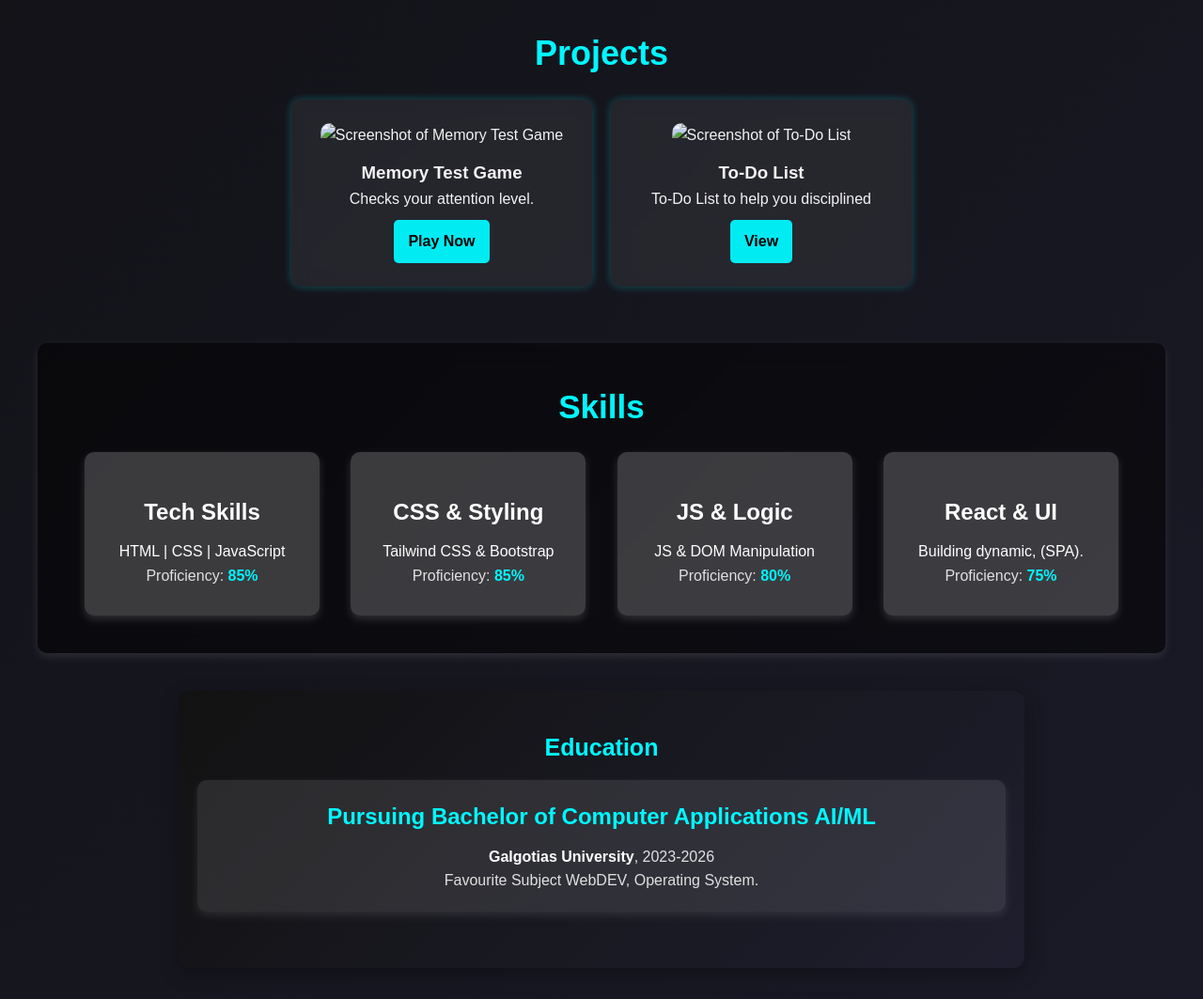
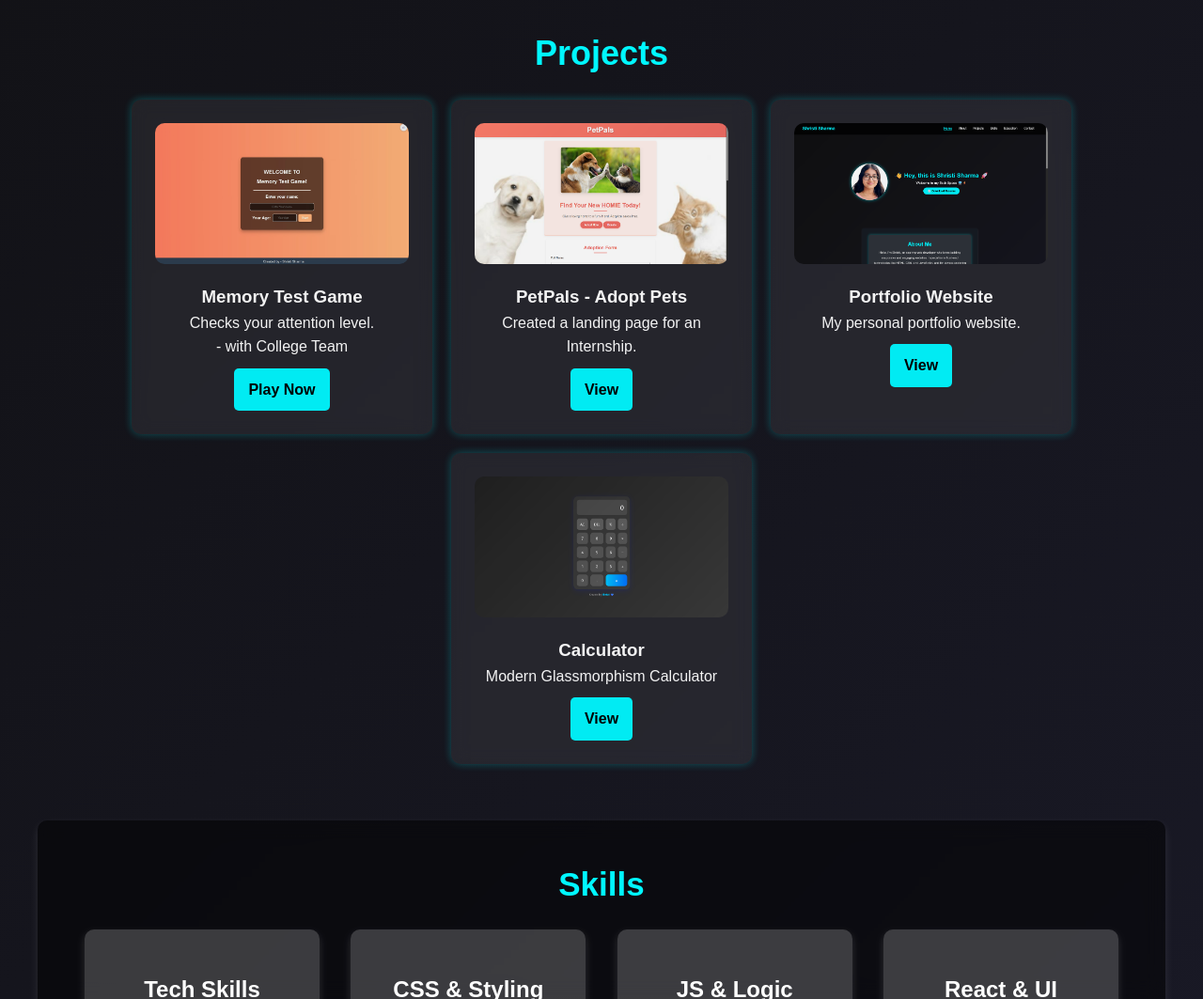
Before and after one commit to ShristiSharma2202/my-Portfolio, a plain HTML site: page index.html in a window 1280 px wide. Shown: the part 1120-2183 px from the top of the page at 94% size. Drawn offline with Linux system fonts and the light colour scheme.

Commit message:
Update index.html

```diff
--- a/index.html
+++ b/index.html
@@ -1,18 +1,22 @@
 <!DOCTYPE html>
 <html lang="en">
+
 <head>
     <meta charset="UTF-8">
     <meta name="viewport" content="width=device-width, initial-scale=1.0">
-    <meta name="description" content="Explore the tech portfolio of a developer showcasing innovative projects in AI, web development, and more.">
-    <meta name="keywords" content="tech portfolio, web development, AI, JavaScript, Python, React, Node.js, portfolio, projects">
+    <meta name="description"
+        content="Explore the tech portfolio of a developer showcasing innovative projects in AI, web development, and more.">
+    <meta name="keywords"
+        content="tech portfolio, web development, AI, JavaScript, Python, React, Node.js, portfolio, projects">
     <meta name="author" content="Your Name">
     <meta name="robots" content="index, follow">
     <title>Shristi Sharma</title>
     <link rel="stylesheet" href="style.css">
 </head>
+
 <body>
 
-    <!-- Header -->
+
     <header>
         <div class="logo" role="banner">
             Shristi <span>Sharma</span>
@@ -30,9 +34,8 @@
         <div class="menu-toggle" onclick="toggleMenu()" aria-label="Toggle menu">☰</div>
     </header>
 
-    <!-- Hero Section with Profile Image -->
     <section id="hero" class="hero" aria-labelledby="hero-heading">
-        <img src="profile.jpg" alt="Profile Image of Developer" class="profile-img">
+        <img src="/images/profile.jpg" alt="Profile Image of Developer" class="profile-img">
         <div class="hero-content">
             <h1 id="hero-heading">
                 <span class="word">👋 Hey,</span>
@@ -43,50 +46,72 @@
             </h1>
 
             <p class="stamped-text">Welcome to my Tech Space 🖥️⚡</p>
-            <a href="resume.pdf" class="btn" download="Shristi_Sharma_Resume.pdf" aria-label="Download Resume">
-                📄 Download Resume
+            <a href="https://www.linkedin.com/in/shristi-sharma-a61946306/" class="btn" target="_blank"
+                rel="noopener noreferrer" aria-label="Connect on LinkedIn">
+                🔗 Connect on LinkedIn
             </a>
 
         </div>
     </section>
 
-    <!-- About Section -->
     <section id="about">
         <div class="about-container">
             <h2>About Me</h2>
-            <p>Hello, I'm Shristi, an aspiring web developer who loves building responsive and engaging websites. I specialize in front-end technologies like HTML, CSS, and JavaScript, and I'm always exploring new ways to improve user experience. In my free time, I enjoy experimenting with new frameworks, contributing to open-source, and learning about AI and machine learning.</p>
+            <p>Hello, I'm Shristi, an aspiring web developer who loves building responsive and engaging websites. I
+                specialize in front-end technologies like HTML, CSS, and JavaScript, and I'm always exploring new ways
+                to improve user experience. In my free time, I enjoy experimenting with new frameworks, contributing to
+                open-source, and learning about AI and machine learning.</p>
             <br>
             <p>Feel free to reach out to discuss projects, collaborations!</p>
         </div>
     </section>
 
-
-    <!-- Projects -->
     <section id="projects">
         <h2>Projects</h2>
         <div class="projects-container">
+
             <div class="project-card">
-                <img src="project1.jpg" alt="Screenshot of Memory Test Game">
+                <img src="/images/memorytestgame.jpg" alt="Screenshot of Memory Test Game">
                 <h3>Memory Test Game</h3>
-                <p>Checks your attention level.</p>
-                <a href="https://tusharjha2202.github.io/MemoryTestGame/" class="btn" target="_blank" aria-label="Play Game">Play Now</a>
+                <p>Checks your attention level.<br> - with College Team</p>
+                <a href="https://tusharjha2202.github.io/MemoryTestGame/" class="btn" target="_blank"
+                    aria-label="Play Game">Play Now</a>
             </div>
+
             <div class="project-card">
-                <img src="project2.jpg" alt="Screenshot of To-Do List">
-                <h3>To-Do List</h3>
-                <p>To-Do List to help you disciplined</p>
-                <a href="#" class="btn" target="_blank" aria-label="#">View</a>
+                <img src="/images/landingPage.png" alt="Screenshot of Portfolio Website">
+                <h3>PetPals - Adopt Pets</h3>
+                <p>Created a landing page for an Internship. </p>
+                <a href="https://tusharjha2202.github.io/my-Portfolio/" class="btn" target="_blank"
+                    aria-label="View">View</a>
             </div>
+
+            <div class="project-card">
+                <img src="/images/portfolio.png" alt="Screenshot of landing page">
+                <h3>Portfolio Website</h3>
+                <p>My personal portfolio website.</p>
+                <a href="https://shristisharma2202.github.io/my-Portfolio/" class="btn" target="_blank"
+                    aria-label="View">View</a>
+            </div>
+
+            <div class="project-card">
+                <img src="/images/calculator.png" alt="Screenshot of calculator">
+                <h3>Calculator</h3>
+                <p>Modern Glassmorphism Calculator</p>
+                <a href="https://shristisharma2202.github.io/Calculator/" class="btn" target="_blank"
+                    aria-label="View">View</a>
+            </div>
+
         </div>
     </section>
 
-    <!-- Skills Section -->
+
     <section id="skills">
         <h2>Skills</h2>
         <div class="skills-container">
             <div class="skill-card">
                 <div class="icon-container">
-                    <i class="fab fa-html5"></i> <!-- HTML Icon -->
+                    <i class="fab fa-html5"></i>
                 </div>
                 <h3>Tech Skills</h3>
                 <p>HTML | CSS | JavaScript</p>
@@ -95,7 +120,7 @@
 
             <div class="skill-card">
                 <div class="icon-container">
-                    <i class="fab fa-css3-alt"></i> <!-- CSS Icon -->
+                    <i class="fab fa-css3-alt"></i>
                 </div>
                 <h3>CSS & Styling</h3>
                 <p>Tailwind CSS & Bootstrap</p>
@@ -104,7 +129,7 @@
 
             <div class="skill-card">
                 <div class="icon-container">
-                    <i class="fab fa-js"></i> <!-- JavaScript Icon -->
+                    <i class="fab fa-js"></i>
                 </div>
                 <h3>JS & Logic</h3>
                 <p>JS & DOM Manipulation</p>
@@ -113,7 +138,7 @@
 
             <div class="skill-card">
                 <div class="icon-container">
-                    <i class="fab fa-react"></i> <!-- React Icon -->
+                    <i class="fab fa-react"></i>
                 </div>
                 <h3>React & UI</h3>
                 <p>Building dynamic, (SPA).</p>
@@ -122,7 +147,6 @@
         </div>
     </section>
 
-    <!-- Education Section -->
     <section id="education">
         <h2>Education</h2>
         <div class="education-container">
@@ -134,15 +158,13 @@
         </div>
     </section>
 
-    <!-- Contact Section -->
     <section id="contact">
         <h2>Contact Me</h2>
         <p>Feel free to get in touch with me for collaborations, projects!!</p>
         <div class="contact-links">
-            <a href="mailto:shristisharma2106@gmail..com" target="_blank" class="btn">Email Me</a>
+            <a href="mailto:shristisharma2106@gmail.com" class="btn">Email Me</a>
             <a href="https://www.linkedin.com/in/shristi-sharma-a61946306/" target="_blank" class="btn">LinkedIn</a>
             <a href="https://github.com/ShristiSharma2202" target="_blank" class="btn">GitHub</a>
-            <!--<a href="#" target="_blank" class="btn">Twitter</a>-->
         </div>
     </section>
 
@@ -152,4 +174,5 @@
 
     <script src="script.js"></script>
 </body>
+
 </html>
```
